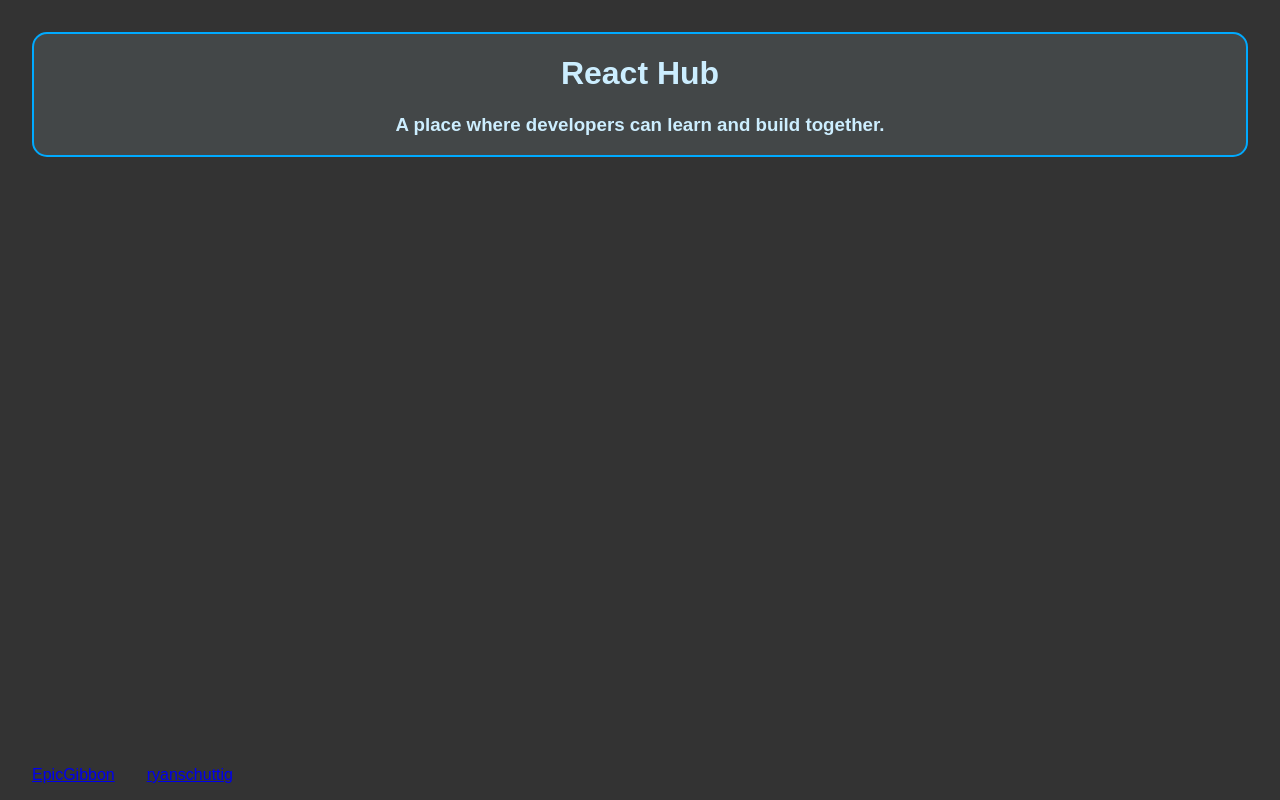
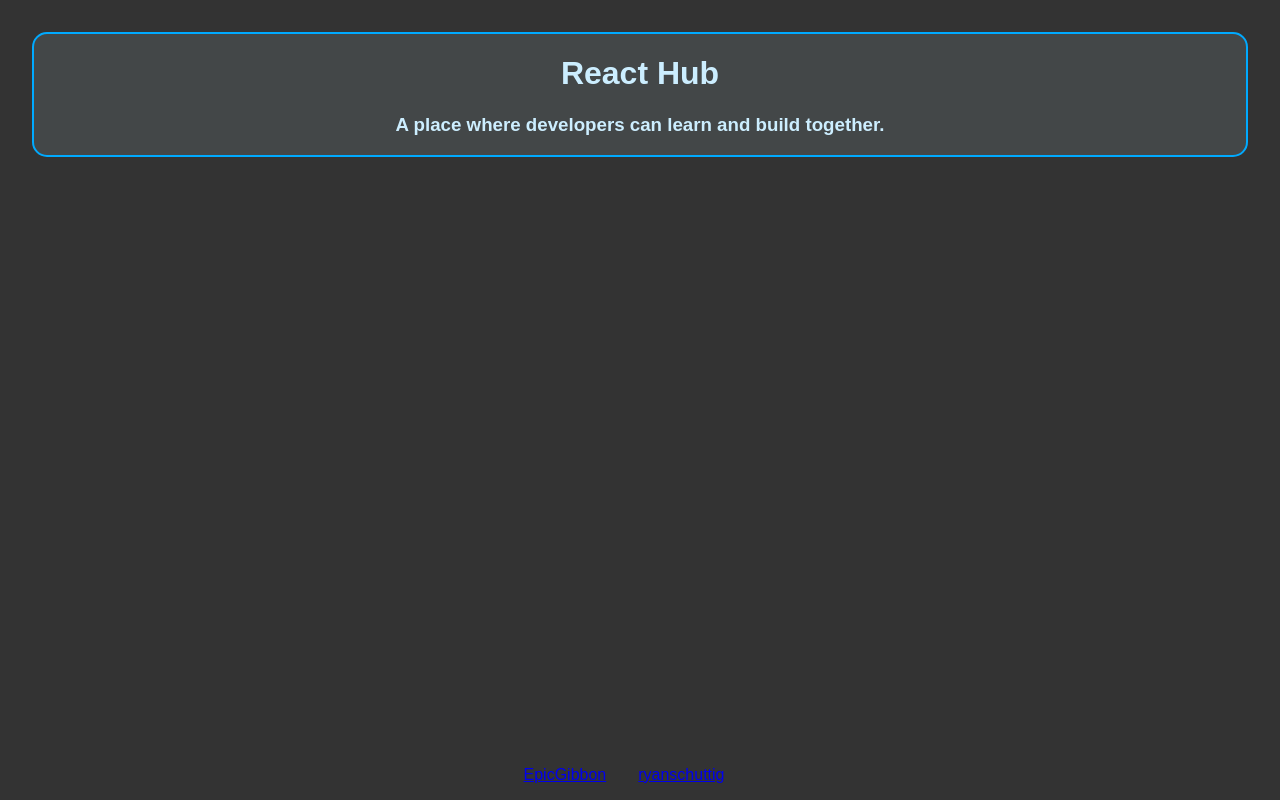
Before and after one commit to ryanschuttig/React_Hub, a React (Create React App) app: page / in a window 1280 px wide. Built offline with nearby package versions, Linux system fonts and the light colour scheme.

Commit message:
centered footer

```diff
--- a/src/components/footer/Footer.jsx
+++ b/src/components/footer/Footer.jsx
@@ -3,7 +3,8 @@ import "./Footer.scss";
 
 function Footer() {
   return (
-    <p className="footer">
+    <div className="footer">
+      <p>
         <a href="https://github.com/EpicGibbon" target="_blank">
           EpicGibbon
         </a>
@@ -11,6 +12,7 @@ function Footer() {
           ryanschuttig
         </a>
       </p>
+    </div>
   );
 }
 
--- a/src/components/footer/Footer.scss
+++ b/src/components/footer/Footer.scss
@@ -5,7 +5,9 @@ a {
 .footer {
   color: hsl(200, 100%, 90%);
   display: flex;
-  flex-direction: row;
-  position: absolute;
+  flex-direction: column;
+  position: fixed;
   bottom: 0;
+  width: 100%;
+  left: 0;
 }
```
Lines whose indentation alone changed are shown as unchanged.
